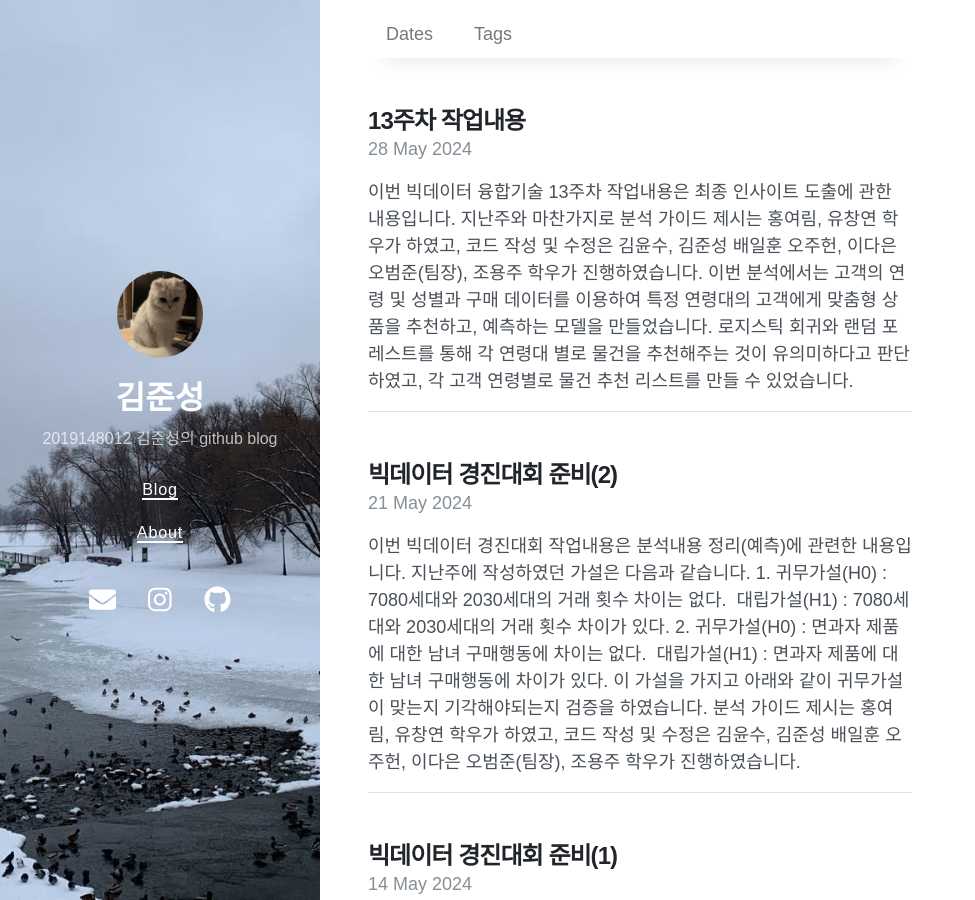
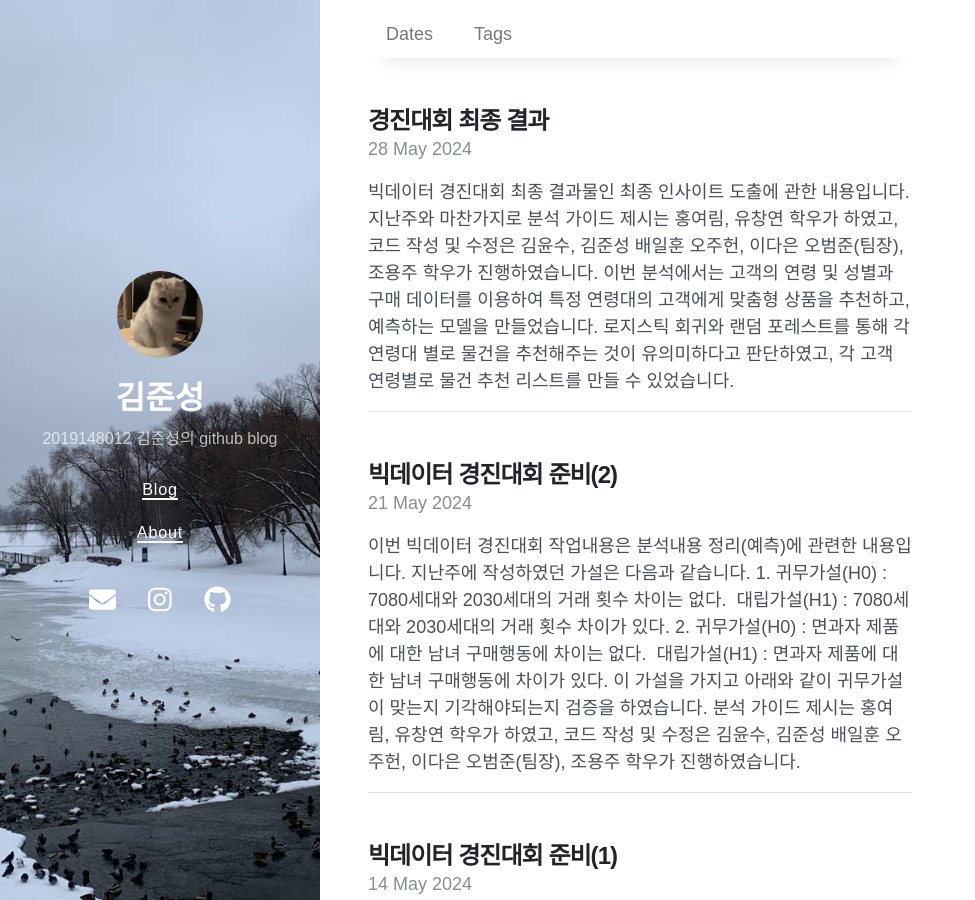
Before and after one commit to j-s-eee/j-s-eee, a Jekyll site: the page built from index.html, in a window 1280 px wide and 900 px high. Shown: the whole window, without its empty margins (0-975 px from the left). Built offline with Jekyll 4.4.1, drawn with Linux system fonts in a browser that asks for light colours; nearby versions of some CDN libraries; the list of posts is cut into pages by our own code.

Commit message:
Update 2024-05-28.md

```diff
--- a/_posts/2024-05-28-13weeks.md
+++ b/_posts/2024-05-28-13weeks.md
@@ -1,14 +1,14 @@
 ---
 layout: post
-title: 13주차 작업내용
+title: 경진대회 최종 결과
 date: 2024-05-28 23:18 +0800
 last_modified_at: 2024-05-29 01:08:25 +0800
-tags: [빅데이터융합기술]
+tags: [빅데이터경진대회]
 toc:  true
 ---
 
 
-이번 빅데이터 융합기술 13주차 작업내용은 최종 인사이트 도출에 관한 내용입니다.\
+빅데이터 경진대회 최종 결과물인 최종 인사이트 도출에 관한 내용입니다.\
 지난주와 마찬가지로 분석 가이드 제시는 홍여림, 유창연 학우가 하였고, 코드 작성 및 수정은 김윤수, 김준성 배일훈 오주헌, 이다은 오범준(팀장), 조용주 학우가 진행하였습니다.
 이번 분석에서는 고객의 연령 및 성별과 구매 데이터를 이용하여 특정 연령대의 고객에게 맞춤형 상품을 추천하고, 예측하는 모델을 만들었습니다. 로지스틱 회귀와 랜덤 포레스트를 통해 각 연령대 별로 물건을 추천해주는 것이 유의미하다고 판단하였고, 각 고객 연령별로 물건 추천 리스트를 만들 수 있었습니다.
 <br/>
```
